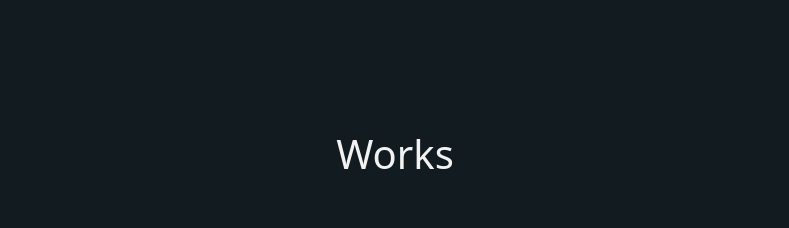
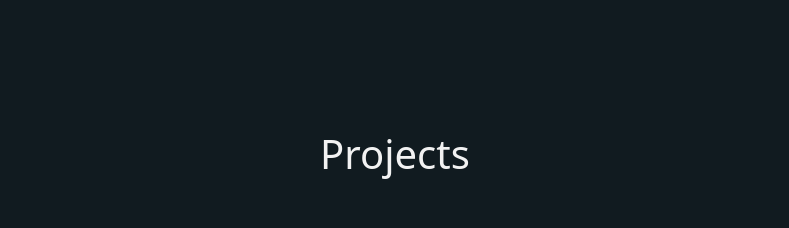
Before and after one commit to hazhan6/hazhan6.github.io, a React (Create React App) app: page / in a window 1280 px wide. Shown: the part 1540-1768 px from the top of the page, without its empty margins (245-1034 px from the left). Built offline with nearby package versions, Linux system fonts and the light colour scheme.

Commit message:
works/projects. logo size

```diff
--- a/src/App.js
+++ b/src/App.js
@@ -1,7 +1,7 @@
 import "./App.css";
 import NavBar from "./navbar";
 import Home from "./views/Home";
-import Works from "./views/Works";
+import Projects from "./views/Projects";
 import Contact from "./views/Contact";
 import Footer from "./views/Footer";
 import About from "./views/About";
@@ -28,7 +28,7 @@ function App() {
           <NavBar />
           <Home />
           <About />
-          <Works />
+          <Projects />
           <Contact />
           <Footer />
           <ScrollToTop />
--- a/src/navbar/index.js
+++ b/src/navbar/index.js
@@ -66,7 +66,7 @@ export default function NavBar() {
       href: "#about",
     },
     {
-      name: "Works",
+      name: "Projects",
       icon: (
         <svg
           xmlns="http://www.w3.org/2000/svg"
@@ -80,7 +80,7 @@ export default function NavBar() {
           <path d="M5 8a.5.5 0 0 1 .5-.5h7a.5.5 0 0 1 0 1h-7A.5.5 0 0 1 5 8zm0-2.5a.5.5 0 0 1 .5-.5h7a.5.5 0 0 1 0 1h-7a.5.5 0 0 1-.5-.5zm0 5a.5.5 0 0 1 .5-.5h7a.5.5 0 0 1 0 1h-7a.5.5 0 0 1-.5-.5zm-1-5a.5.5 0 1 1-1 0 .5.5 0 0 1 1 0zM4 8a.5.5 0 1 1-1 0 .5.5 0 0 1 1 0zm0 2.5a.5.5 0 1 1-1 0 .5.5 0 0 1 1 0z" />
         </svg>
       ),
-      href: "#works",
+      href: "#projects",
     },
     {
       name: "Contact",
--- a/src/views/Home.js
+++ b/src/views/Home.js
@@ -83,8 +83,8 @@ const Home = () => {
         </div>
         <div className="col-sm-4 pb-5 d-sm-flex align-items-center d-none">
           <svg
-            width="375"
-            height="344"
+            width="275"
+            height="244"
             viewBox="0 0 175 144"
             fill="none"
             xmlns="http://www.w3.org/2000/svg"
--- a/src/views/Works.js
+++ b/src/views/Projects.js
@@ -1,7 +1,7 @@
 import React from "react";
-import "./works.css";
+import "./projects.css";
 
-const works = [
+const projects = [
   {
     title: "Blog",
     description:
@@ -22,15 +22,15 @@ const works = [
   },
 ];
 
-const Works = () => {
+const Projects = () => {
   return (
     <section
-      id="works"
+      id="projects"
       className="container min-vh-100 d-flex flex-column justify-content-center align-items-center text-center gap-5"
     >
-      <h1>Works</h1>
+      <h1>Projects</h1>
       <div className="d-flex justify-content-around gap-5 row w-75">
-        {works.map((work) => (
+        {projects.map((work) => (
           <div class="card col-md-4 col-12">
             <div
               class="card-info"
@@ -52,4 +52,4 @@ const Works = () => {
   );
 };
 
-export default Works;
+export default Projects;
```
Also changed, not shown: src/views/projects.css (renamed from src/views/works.css).
